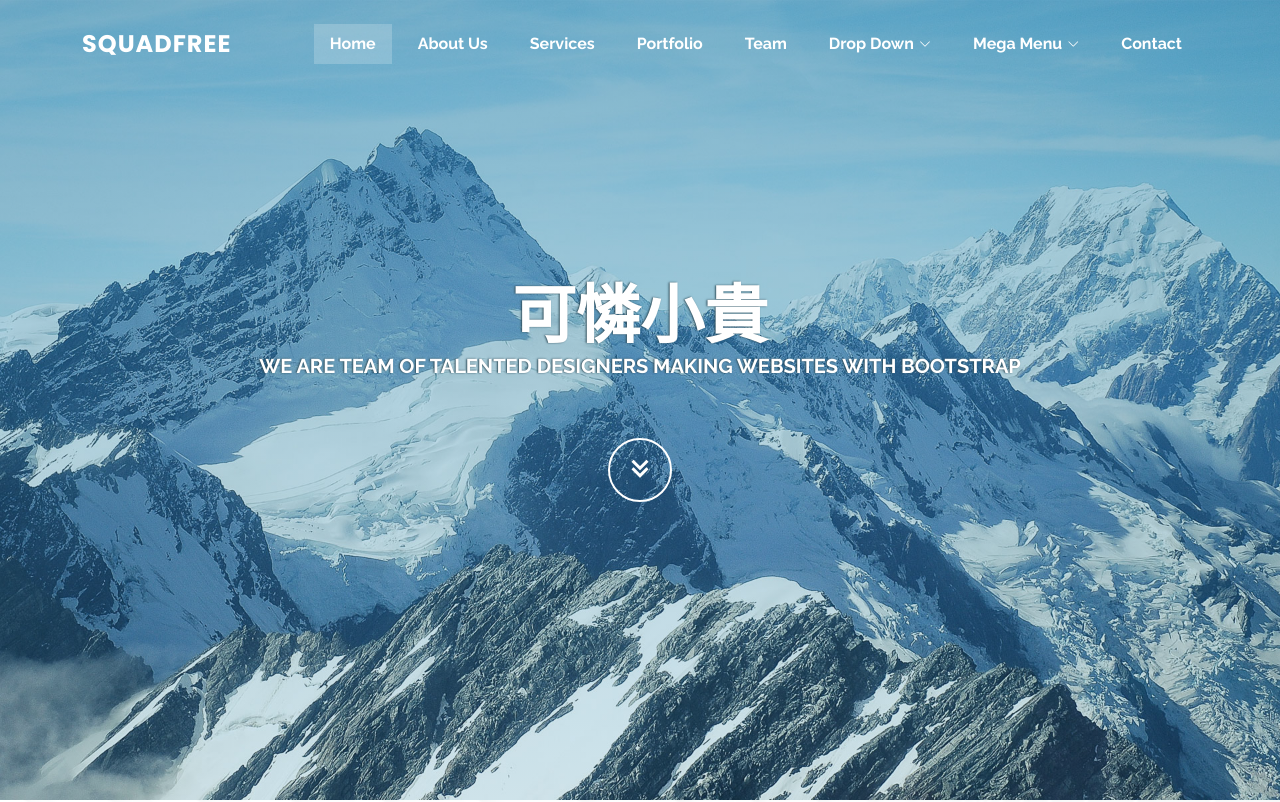
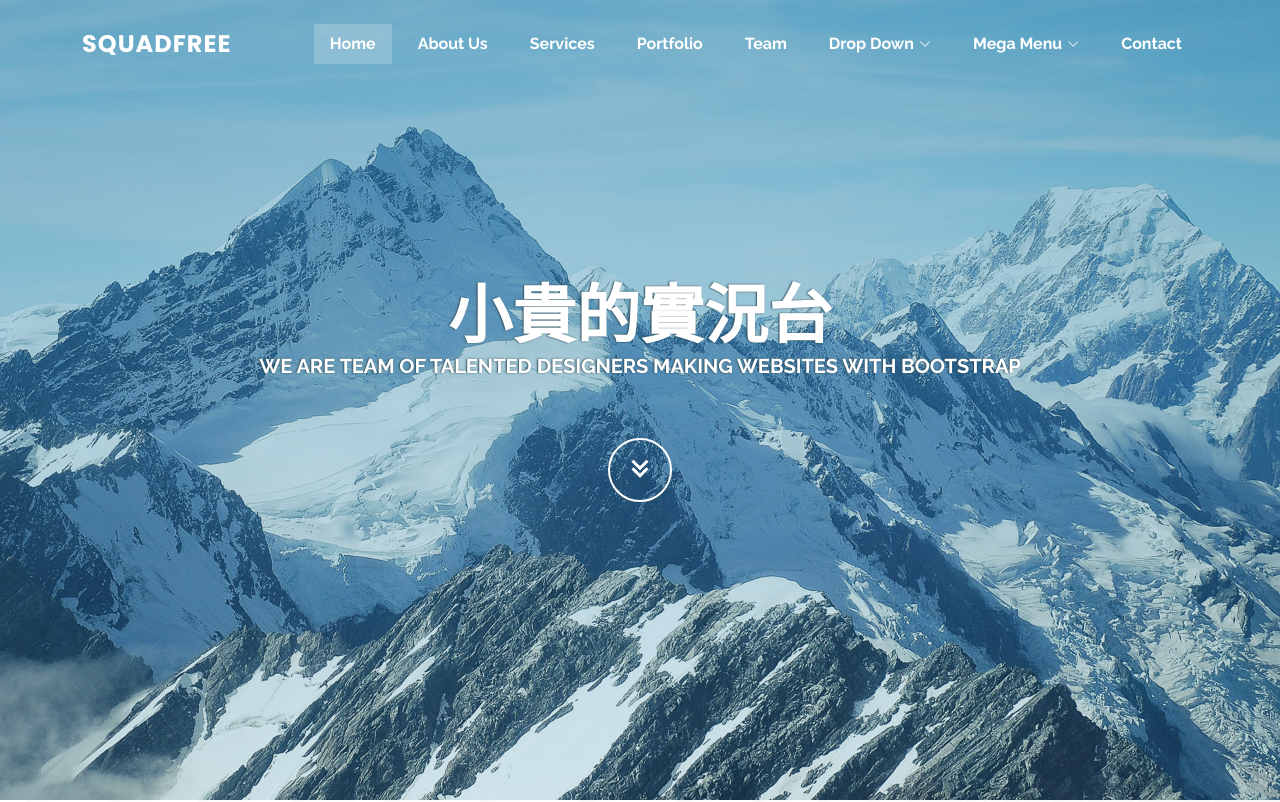
Before and after one commit to NickL506/NickL506.github.io, a plain HTML site: page index.html in a window 1280 px wide. Shown: the top 802 px of the page. Drawn offline with nearby package versions, Linux system fonts and the light colour scheme.

Commit message:
Update index.html

```diff
--- a/index.html
+++ b/index.html
@@ -117,7 +117,7 @@
   <!-- ======= Hero Section ======= -->
   <section id="hero">
     <div class="hero-container" data-aos="fade-up">
-      <h1>可憐小貴</h1>
+      <h1>小貴的實況台</h1>
       <h2>We are team of talented designers making websites with Bootstrap</h2>
       <a href="#about" class="btn-get-started scrollto"><i class="bx bx-chevrons-down"></i></a>
     </div>
```
